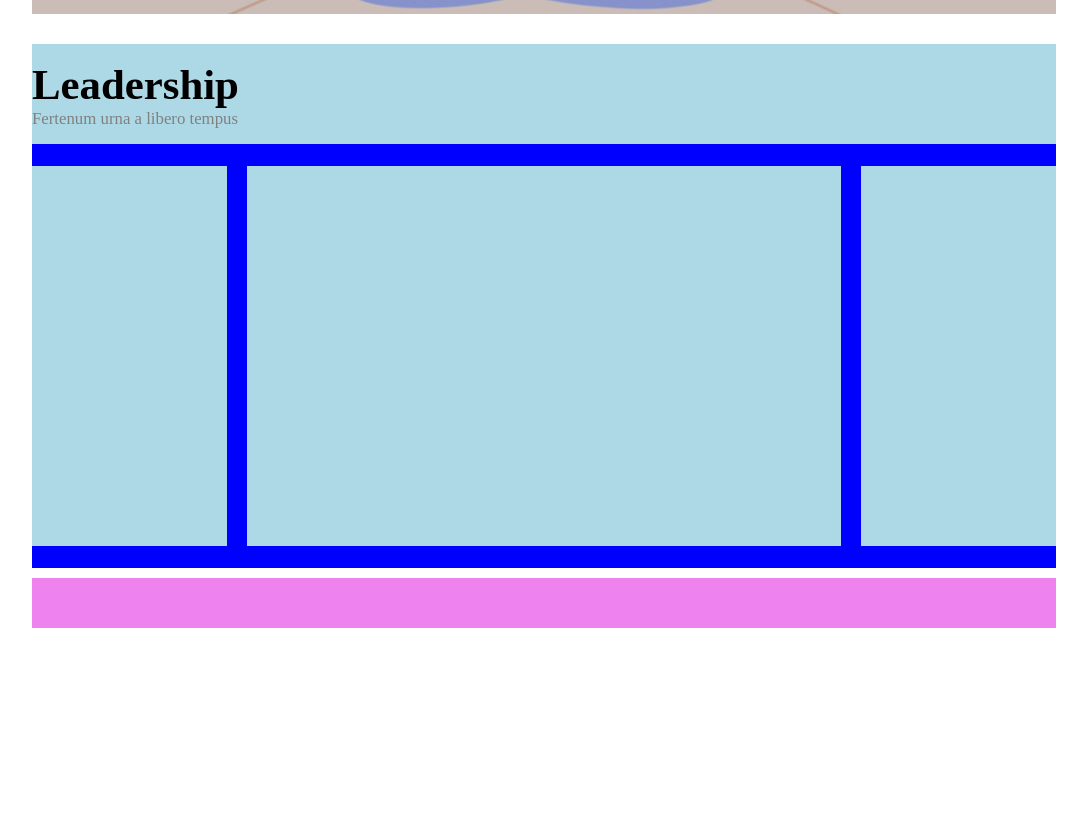
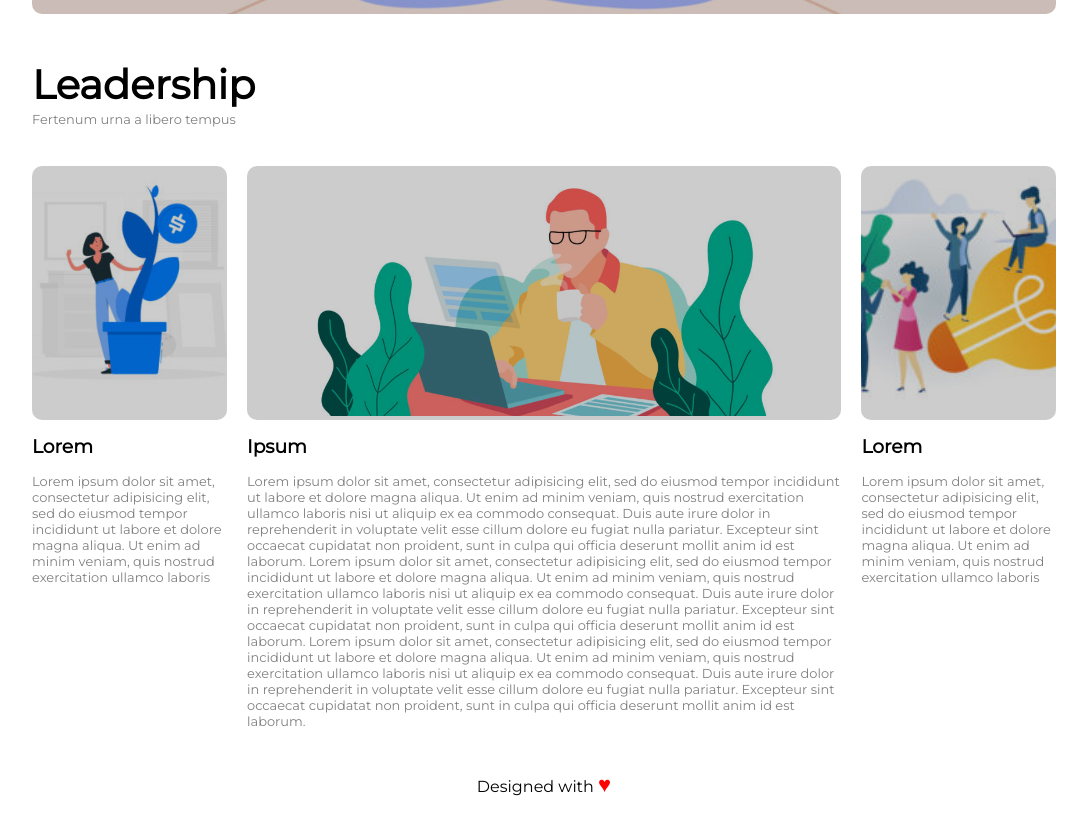
Before and after one commit to Michael-scocco/htmlcss-wp, a plain HTML site: page index.html in a window 1280 px wide. Shown: the part 656-1474 px from the top of the page, without its empty margins (96-1183 px from the left). Before the commit the page ends 1304 px from the top, so only its background shows below. Drawn offline with Linux system fonts and the light colour scheme.

Commit message:
esercizio finito
a vedere non sembra mancare nulla

```diff
--- a/css/main.css
+++ b/css/main.css
@@ -2,6 +2,9 @@
     margin: 0;
     padding: 0;
     box-sizing: border-box;
+}
+body{
+    font-family: 'Montserrat', sans-serif;
 }
 
 /* regole container */
@@ -51,6 +54,11 @@ header{
 /* riga inserimento immagine */
 #banner-yoga{
     background-image: url(../img/banner.jpg);
+    border-radius:
+}
+/* assegno l'agolatura a tutte le immagini */
+.row, .opacity, .shade img{
+    border-radius: 10px;
 }
 
 
@@ -61,6 +69,7 @@ header{
     height: 60vh;
     background-size:cover;
     background-position:center;
+    /* border-radius: 10px; */
     /* debug */
     /* min-height: 400px; */
     /* background-color: yellow; */
@@ -76,10 +85,10 @@ header{
 }
 /* grandzza minima titolo */
 .size-1{
-    font-size: calc(20px + 1vw);
+    font-size: calc(20px + 0.8vw);
 }
 .size-2{
-    font-size: calc(4px + 1vw)
+    font-size: calc(4px + 0.7vw)
 }
 
 /* regole opacità */
@@ -91,25 +100,34 @@ header{
     height: 100%;
     width: 100%;
     z-index: 100;
+    /* border-radius: 10px; */
 }
 /* regole riga 2 */
 .row-2{
     /* debug */
-    background-color: blue;
+    /* background-color: blue; */
     /* min-height: 500px; */
 }
+
+/* regole del div, senza float */
+.title-2{
+    height: 100px;
+    /* debug */
+    /* background-color: lightblue; */
+}
 /* posiziono al centro il secondo titolo */
-div.lightblue{
+div.title-2{
     position:relative;
 }
-div.lightblue div.middle {
+div.title-2 div.middle {
     position: absolute;
     top: 50%;
     transform: translate(0, -50%);
 }
 /* dimensiono e cambio colore al font */
 h2{
-    font-size: calc(30px + 1vw);
+    font-size: calc(30px + 0.8vw);
+    font-weight:800;
 }
 .gray{
     color: gray;
@@ -123,34 +141,53 @@ h2{
     clear: both;
 }
 /* regole div interni alla row-2 */
+
+/* .lightblue2{
+    height: 380px;
+    debug
+    background-color: lightblue;
+} */
+
+/* creo entrambi i lati opposto */
 .aside{
     float: left;
     width: 19%;
     margin: 22px 0;
 }
+/* creo il centro */
 .center{
     float: left;
     width: 58%;
     margin: 22px 2%;
 }
-/* regole del div, senza float */
-.lightblue{
-    height: 100px;
-    /* debug */
-    background-color: lightblue;
-}
-/* problema qui */
-.lightblue2{
-    height: 380px;
-    /* debug */
-    background-color: lightblue;
+
+/* regole per le immagini inserite */
+
+.photo-centering{
+    width: 100%;
+    height: 250px;
+    object-fit: cover;
+    /* display: block; */
 }
 
+/* regole titoli e scritte */
+h3{
+    margin: 15px 0 15px 0;
+}
+/* creo la classe shade per ombreggiare le immagini */
+.shade{
+    position: relative;
+}
 
 /* regole footer */
+.red{
+    color: red;
+    font-size: 22px;
+}
 footer{
-    height: 50px;
+    margin-top: 20px;
+    text-align: center;
+    /* height: 50px; */
     /* debug */
-    background-color: violet;
-    margin-top: 10px;
+    /* background-color: violet; */
 }
--- a/index.html
+++ b/index.html
@@ -4,6 +4,8 @@
         <meta charset="utf-8">
         <title>htmlcss-struttura-wp</title>
         <link rel="stylesheet" href="css/main.css">
+        <link rel="preconnect" href="https://fonts.gstatic.com">
+        <link href="https://fonts.googleapis.com/css2?family=Montserrat&display=swap" rel="stylesheet">
     </head>
 
     <body>
@@ -53,7 +55,8 @@
                     <div class="row-2">
 
                     <!-- non do nessuna regola dato che rimane fisso da solo in alto -->
-                        <div class="lightblue">
+                        <div class="title-2">
+
                             <div class="middle">
                                 <h2>Leadership</h2>
                                 <span class="size-2 gray">Fertenum urna a libero tempus</span>
@@ -61,15 +64,49 @@
 
                         </div>
                     <!-- creo i due div laterali ed uno centrale -->
-                        <div class="lightblue2 aside">
+                        <div class="lightblue2 aside ">
+
+                            <div class="shade">
+                                <img class="photo-centering center-photo " src="img/img-1.jpg" alt="donna sul vaso">
+                                <!-- inserisco div div dell'opacità -->
+                                <div class="opacity">
+
+                                </div>
+                            </div>
+                    <!-- inserisco il titolo -->
+                            <h3>Lorem</h3>
+                            <p class="size-2 gray">Lorem ipsum dolor sit amet, consectetur adipisicing elit, sed do eiusmod tempor incididunt ut labore et dolore magna aliqua. Ut enim ad minim veniam, quis nostrud exercitation ullamco laboris</p>
+
+                        </div>
+                    <!-- foto centrale -->
+                        <div class="center center-photo"><!-- lightblue2 -->
+
+                            <div class="shade">
+                                <img class="photo-centering center-photo" src="img/banner-2.jpg" alt="uomo sulla scrivania">
+                                <!-- inserisco div div dell'opacità -->
+                                <div class="opacity">
+
+                                </div>
+                            </div>
+                    <!-- inserisco il titolo -->
+                            <h3>Ipsum</h3>
+                            <p class="size-2 gray">Lorem ipsum dolor sit amet, consectetur adipisicing elit, sed do eiusmod tempor incididunt ut labore et dolore magna aliqua. Ut enim ad minim veniam, quis nostrud exercitation ullamco laboris nisi ut aliquip ex ea commodo consequat. Duis aute irure dolor in reprehenderit in voluptate velit esse cillum dolore eu fugiat nulla pariatur. Excepteur sint occaecat cupidatat non proident, sunt in culpa qui officia deserunt mollit anim id est laborum. Lorem ipsum dolor sit amet, consectetur adipisicing elit, sed do eiusmod tempor incididunt ut labore et dolore magna aliqua. Ut enim ad minim veniam, quis nostrud exercitation ullamco laboris nisi ut aliquip ex ea commodo consequat. Duis aute irure dolor in reprehenderit in voluptate velit esse cillum dolore eu fugiat nulla pariatur. Excepteur sint occaecat cupidatat non proident, sunt in culpa qui officia deserunt mollit anim id est laborum. Lorem ipsum dolor sit
+                            amet, consectetur adipisicing elit, sed do eiusmod tempor incididunt ut labore et dolore magna aliqua. Ut enim ad minim veniam, quis nostrud exercitation ullamco laboris nisi ut aliquip ex ea commodo consequat. Duis aute irure dolor in reprehenderit in voluptate velit esse cillum dolore eu fugiat nulla pariatur. Excepteur sint occaecat cupidatat non proident, sunt in culpa qui officia deserunt mollit anim id est laborum.</p>
 
                         </div>
 
-                        <div class="lightblue2 center">
+                        <div class="lightblue2 aside center-photo">
 
-                        </div>
+                            <div class="shade">
+                                <img class="photo-centering center-photo" src="img/img-3.jpg" alt="lampadina">
+                                <!-- inserisco div div dell'opacità -->
+                                <div class="opacity">
 
-                        <div class="lightblue2 aside">
+                                </div>
+                            </div>
+                    <!-- inserisco il titolo -->
+                            <h3>Lorem</h3>
+                            <p class="size-2 gray">Lorem ipsum dolor sit amet, consectetur adipisicing elit, sed do eiusmod tempor incididunt ut labore et dolore magna aliqua. Ut enim ad minim veniam, quis nostrud exercitation ullamco laboris</p>
 
                         </div>
 
@@ -78,7 +115,7 @@
                 </section>
             </main>
 
-            <footer></footer>
+            <footer>Designed with <span class="red">&#9829;</span></footer>
 
 
 
```
